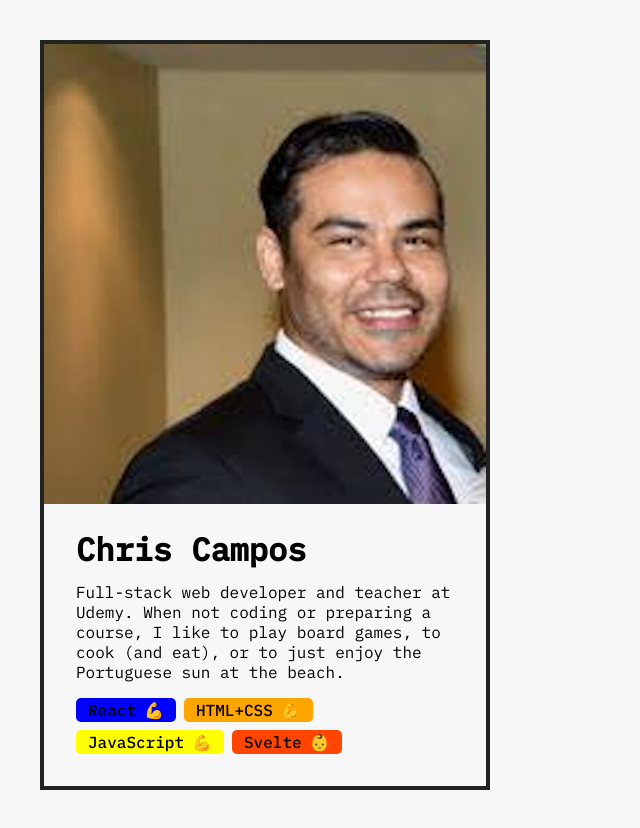
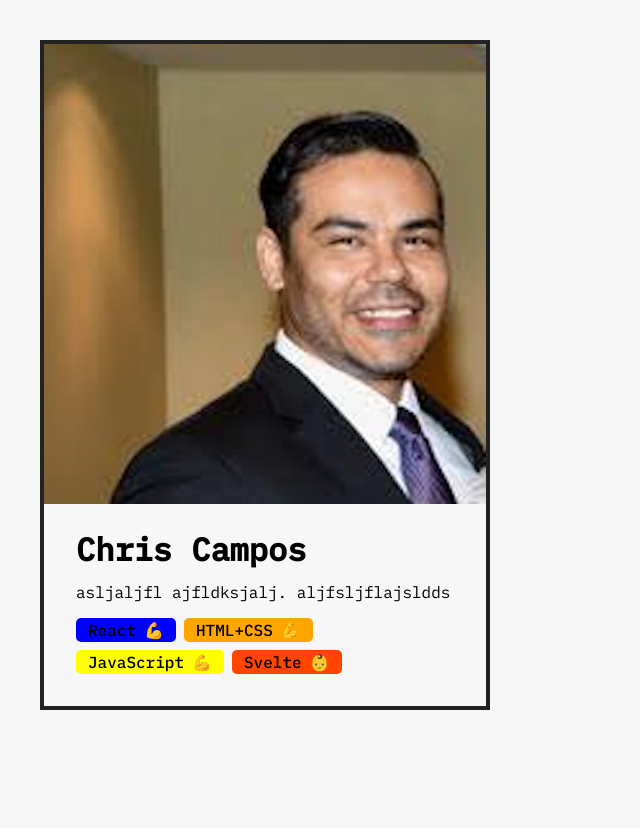
Before and after one commit to TheChunkyPumpkinhead/profiletime, a React (Create React App) app: page / in a window 1280 px wide. Shown: the whole page, without its empty margins (0-640 px from the left). After the commit the page ends 800 px from the top, so only its background shows below. Built offline with nearby package versions, Linux system fonts and the light colour scheme.

Commit message:
created profile

```diff
--- a/src/App.js
+++ b/src/App.js
@@ -25,11 +25,7 @@ function Intro() {
   return (
     <div>
       <h1>Chris Campos</h1>
-      <p>
-        Full-stack web developer and teacher at Udemy. When not coding or
-        preparing a course, I like to play board games, to cook (and eat), or to
-        just enjoy the Portuguese sun at the beach.
-      </p>
+      <p>asljaljfl ajfldksjalj. aljfsljflajsldds</p>
     </div>
   );
 }
```
